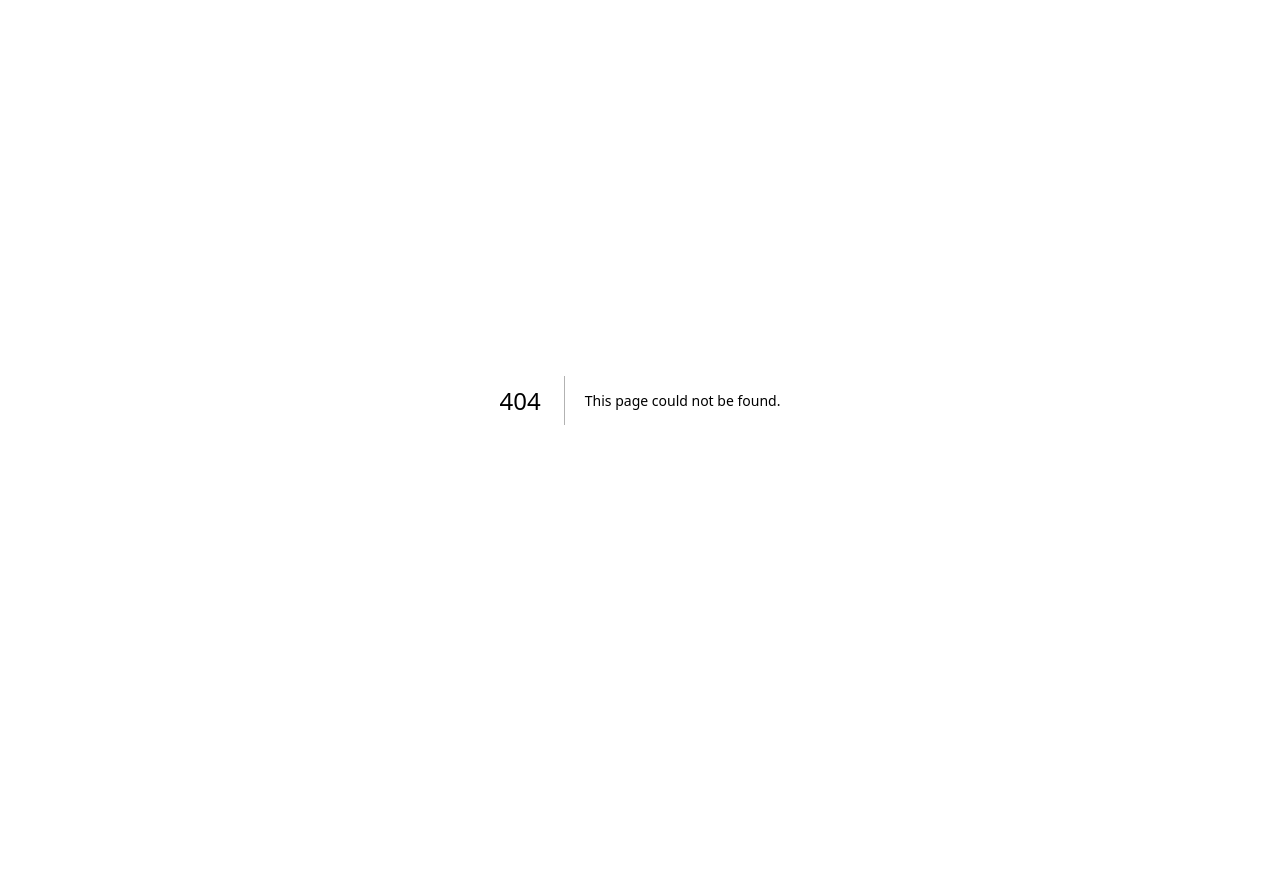
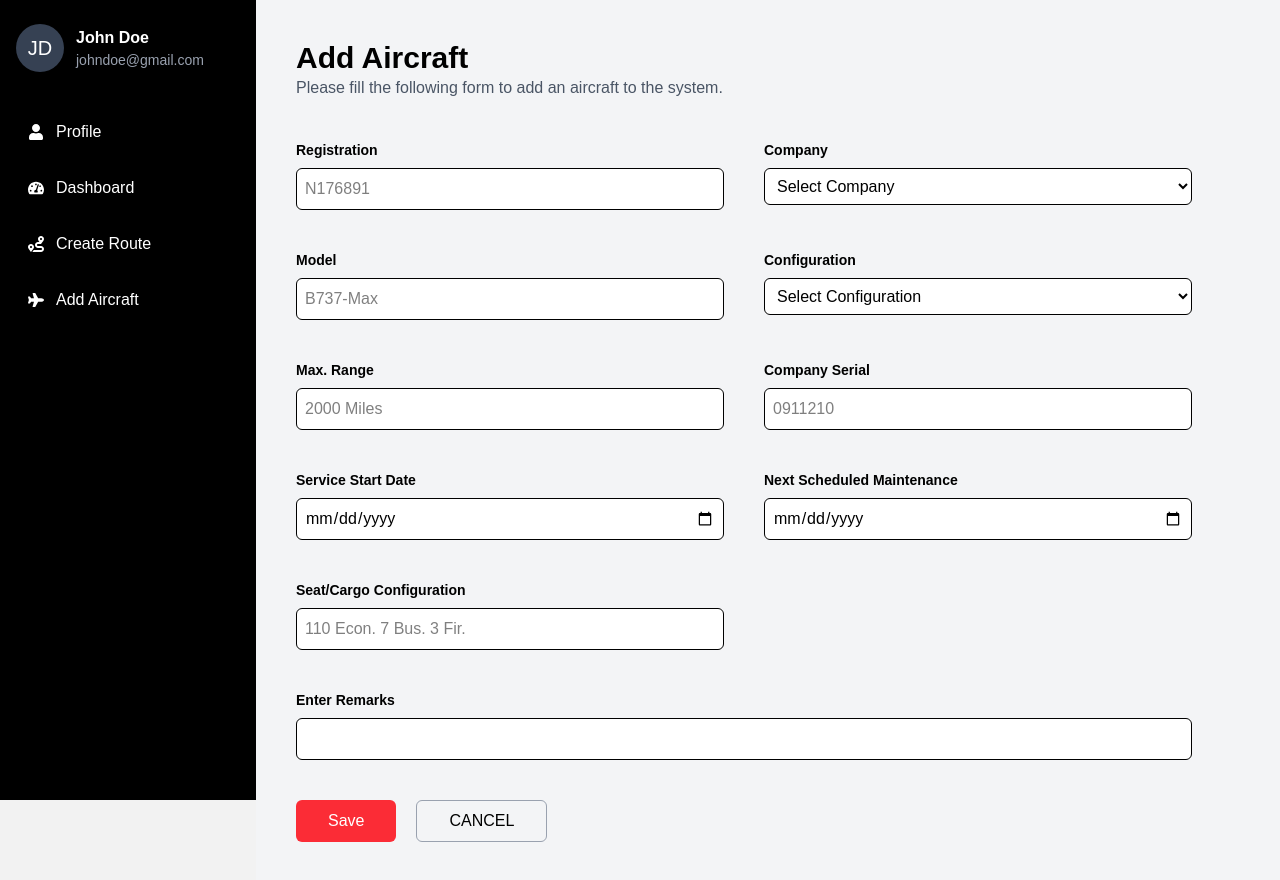
Before and after one commit to PDS-6083/frontend, a Next.js app: page /admin/aircrafts in a window 1280 px wide. Before the commit this address had no page. Before the commit the page ends 800 px from the top, so only its background shows below. Built offline with nearby package versions, Linux system fonts and the light colour scheme.

Commit message:
created the page for admin to add an aircraft

```diff
--- /dev/null
+++ b/app/admin/aircrafts/page.tsx
@@ -0,0 +1,201 @@
+"use client";
+
+import { useState } from "react";
+import Sidebar from "../components/sidebar";
+
+export default function AddAircraftPage() {
+  const [registration, setRegistration] = useState("");
+  const [model, setModel] = useState("");
+  const [maxRange, setMaxRange] = useState("");
+  const [serviceStart, setServiceStart] = useState("");
+  const [cargoConfig, setCargoConfig] = useState("");
+  const [company, setCompany] = useState("");
+  const [configuration, setConfiguration] = useState("");
+  const [companySerial, setCompanySerial] = useState("");
+  const [nextMaintenance, setNextMaintenance] = useState("");
+  const [remarks, setRemarks] = useState("");
+
+  const handleSave = () => {
+    const aircraftData = {
+      registration,
+      model,
+      maxRange,
+      serviceStart,
+      cargoConfig,
+      company,
+      configuration,
+      companySerial,
+      nextMaintenance,
+      remarks,
+    };
+
+    console.log("Aircraft Data:", aircraftData);
+
+    // Later: send to backend
+    // axios.post("/api/aircrafts/add", aircraftData);
+  };
+
+  return (
+    <div className="flex min-h-screen">
+      {/* Sidebar */}
+      <Sidebar />
+
+      {/* Main */}
+      <div className="flex-1 bg-gray-100 p-10">
+
+        {/* Title */}
+        <h1 className="text-3xl font-bold text-black">Add Aircraft</h1>
+        <p className="text-gray-600 mb-10">
+          Please fill the following form to add an aircraft to the system.
+        </p>
+
+        {/* Form Container */}
+        <div className="grid grid-cols-2 gap-10 max-w-4xl">
+
+          {/* Registration */}
+          <div>
+            <label className="block text-sm font-semibold text-black">Registration</label>
+            <input
+              type="text"
+              value={registration}
+              onChange={(e) => setRegistration(e.target.value)}
+              className="w-full p-2 mt-2 border rounded-md bg-white text-black"
+              placeholder="N176891"
+            />
+          </div>
+
+          {/* Company */}
+          <div>
+            <label className="block text-sm font-semibold text-black">Company</label>
+            <select
+              value={company}
+              onChange={(e) => setCompany(e.target.value)}
+              className="w-full p-2 mt-2 border rounded-md bg-white text-black"
+            >
+              <option value="">Select Company</option>
+              <option value="Boeing">Boeing</option>
+              <option value="Airbus">Airbus</option>
+              <option value="Embraer">Embraer</option>
+            </select>
+          </div>
+
+          {/* Model */}
+          <div>
+            <label className="block text-sm font-semibold text-black">Model</label>
+            <input
+              type="text"
+              value={model}
+              onChange={(e) => setModel(e.target.value)}
+              className="w-full p-2 mt-2 border rounded-md bg-white text-black"
+              placeholder="B737-Max"
+            />
+          </div>
+
+          {/* Configuration */}
+          <div>
+            <label className="block text-sm font-semibold text-black">Configuration</label>
+            <select
+              value={configuration}
+              onChange={(e) => setConfiguration(e.target.value)}
+              className="w-full p-2 mt-2 border rounded-md bg-white text-black"
+            >
+              <option value="">Select Configuration</option>
+              <option value="Passenger">Passenger Only</option>
+              <option value="Cargo">Cargo Only</option>
+              <option value="Passenger + Cargo">Passenger + Cargo</option>
+            </select>
+          </div>
+
+          {/* Max Range */}
+          <div>
+            <label className="block text-sm font-semibold text-black">Max. Range</label>
+            <input
+              type="text"
+              value={maxRange}
+              onChange={(e) => setMaxRange(e.target.value)}
+              className="w-full p-2 mt-2 border rounded-md bg-white text-black"
+              placeholder="2000 Miles"
+            />
+          </div>
+
+          {/* Company Serial */}
+          <div>
+            <label className="block text-sm font-semibold text-black">Company Serial</label>
+            <input
+              type="text"
+              value={companySerial}
+              onChange={(e) => setCompanySerial(e.target.value)}
+              className="w-full p-2 mt-2 border rounded-md bg-white text-black"
+              placeholder="0911210"
+            />
+          </div>
+
+          {/* Service Start Date */}
+          <div>
+            <label className="block text-sm font-semibold text-black">Service Start Date</label>
+            <input
+              type="date"
+              value={serviceStart}
+              onChange={(e) => setServiceStart(e.target.value)}
+              className="w-full p-2 mt-2 border rounded-md bg-white text-black"
+            />
+          </div>
+
+          {/* Next Scheduled Maintenance */}
+          <div>
+            <label className="block text-sm font-semibold text-black">
+              Next Scheduled Maintenance
+            </label>
+            <input
+              type="date"
+              value={nextMaintenance}
+              onChange={(e) => setNextMaintenance(e.target.value)}
+              className="w-full p-2 mt-2 border rounded-md bg-white text-black"
+            />
+          </div>
+
+          {/* Seat/Cargo Config */}
+          <div>
+            <label className="block text-sm font-semibold text-black">
+              Seat/Cargo Configuration
+            </label>
+            <input
+              type="text"
+              value={cargoConfig}
+              onChange={(e) => setCargoConfig(e.target.value)}
+              className="w-full p-2 mt-2 border rounded-md bg-white text-black"
+              placeholder="110 Econ. 7 Bus. 3 Fir."
+            />
+          </div>
+
+          {/* Remarks */}
+          <div className="col-span-2">
+            <label className="block text-sm font-semibold text-black">Enter Remarks</label>
+            <input
+              type="text"
+              value={remarks}
+              onChange={(e) => setRemarks(e.target.value)}
+              className="w-full p-2 mt-2 border rounded-md bg-white text-black"
+            />
+          </div>
+        </div>
+
+        {/* Buttons */}
+        <div className="flex mt-10 space-x-5">
+          <button
+            onClick={handleSave}
+            className="bg-red-500 text-white px-8 py-2 rounded-md hover:bg-red-600 transition"
+          >
+            Save
+          </button>
+
+          <button
+            className="border border-gray-400 text-black px-8 py-2 rounded-md hover:bg-gray-300 transition"
+          >
+            CANCEL
+          </button>
+        </div>
+      </div>
+    </div>
+  );
+}
--- a/app/admin/components/sidebar.tsx
+++ b/app/admin/components/sidebar.tsx
@@ -46,7 +46,7 @@ export default function Sidebar() {
         </button>
 
         <button
-          onClick={() => router.push("/admin/add-aircraft")}
+          onClick={() => router.push("/admin/aircrafts")}
           className="flex items-center space-x-3 hover:bg-gray-800 py-2 px-3 rounded-md"
         >
           <FaPlane />
```
